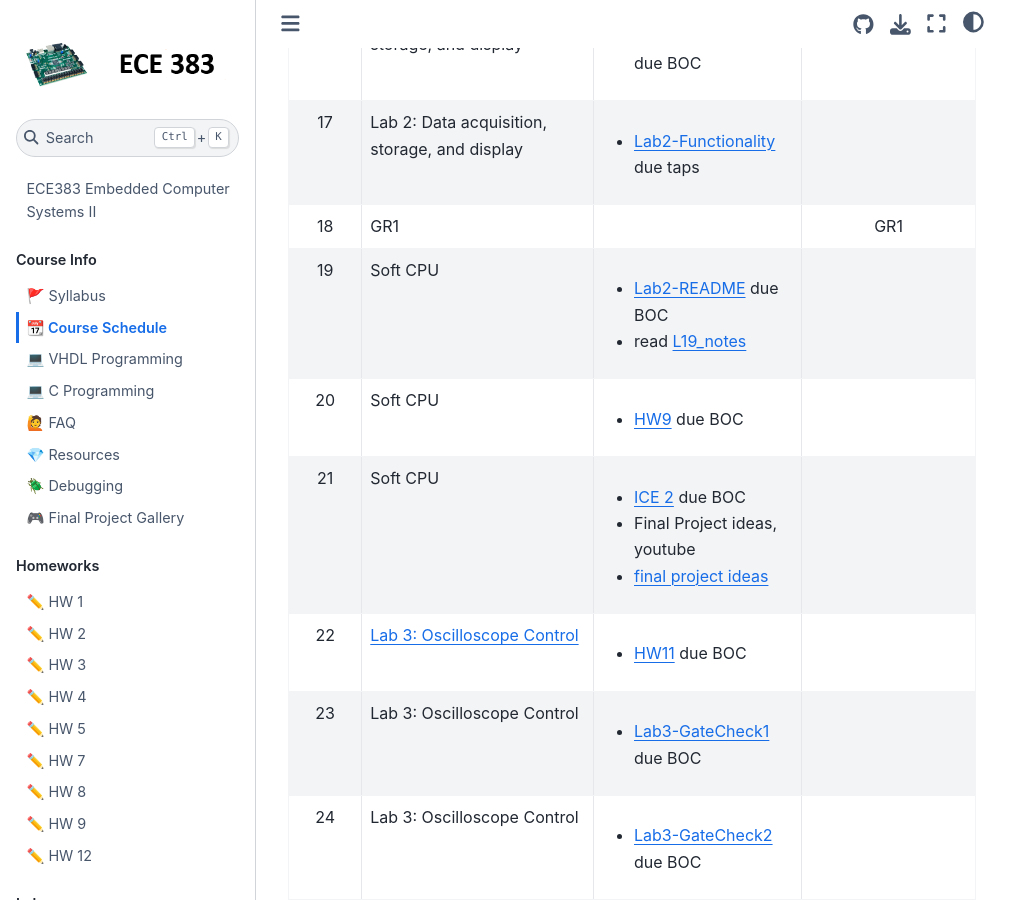
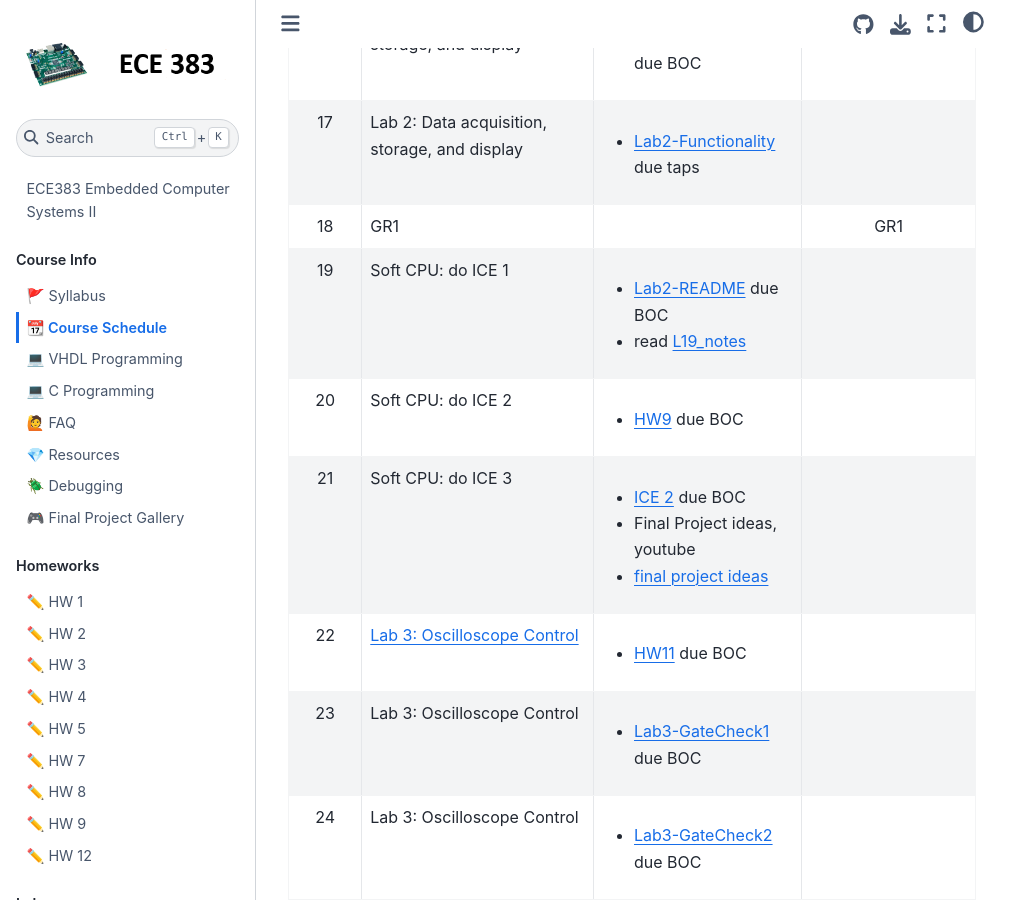
Before and after one commit to USAFA-ECE/ece383, a Jupyter Book: the page built from book/schedule.md, in a window 1280 px wide and 900 px high, scrolled down 2621 px. Shown: the whole window, without its empty margins (0-1031 px from the left). Built offline with Jupyter Book 1.0.4 settings and Sphinx 7.4.7 and the Sphinx Book theme 1.1.4, drawn with Linux system fonts in a browser that asks for light colours; pages that are not in the unit, such as notebooks, are missing from menus.

Commit message:
Update schedule.md

```diff
--- a/book/schedule.md
+++ b/book/schedule.md
@@ -25,9 +25,9 @@
 | 16     | Lab 2: Data acquisition, storage, and display    | <ul><li>[Lab2-GateCheck3](Assignments/lab2.md) due BOC</li></ul>                  |          |
 | 17     | Lab 2: Data acquisition, storage, and display    | <ul><li>[Lab2-Functionality](Assignments/lab2.md) due taps</li></ul>               |          |
 | 18     | GR1                                              |                      | GR1    |
-| 19     | Soft CPU                                         | <ul><li>[Lab2-README](Assignments/lab2.md) due BOC</li><li>read [L19_notes](Lectures/lecture19.md) </li></ul>  |        |
-| 20     | Soft CPU                                         | <ul><li>[HW9](Assignments/homework9.md) due BOC </li></ul>  |        |
-| 21     | Soft CPU                                         | <ul><li>[ICE 2](Assignments/ice2.md) due BOC </li><li>Final Project ideas, youtube</li><li>[final project ideas](https://georgeyork.github.io/ECE383_web/lab/lab5/ideas.html)</li></ul>  |        |
+| 19     | Soft CPU: do ICE 1                               | <ul><li>[Lab2-README](Assignments/lab2.md) due BOC</li><li>read [L19_notes](Lectures/lecture19.md) </li></ul>  |        |
+| 20     | Soft CPU: do ICE 2                               | <ul><li>[HW9](Assignments/homework9.md) due BOC </li></ul>  |        |
+| 21     | Soft CPU: do ICE 3                               | <ul><li>[ICE 2](Assignments/ice2.md) due BOC </li><li>Final Project ideas, youtube</li><li>[final project ideas](https://georgeyork.github.io/ECE383_web/lab/lab5/ideas.html)</li></ul>  |        |
 | 22     | [Lab 3: Oscilloscope Control](Assignments/lab3.md) | <ul><li>[HW11](Assignments/homework11.md) due BOC </li></ul>  |        |
 | 23     | Lab 3: Oscilloscope Control | <ul><li>[Lab3-GateCheck1](Assignments/lab3.md) due BOC </li></ul>  |        |
 | 24     | Lab 3: Oscilloscope Control | <ul><li>[Lab3-GateCheck2](Assignments/lab3.md) due BOC </li></ul>  |        |
```
